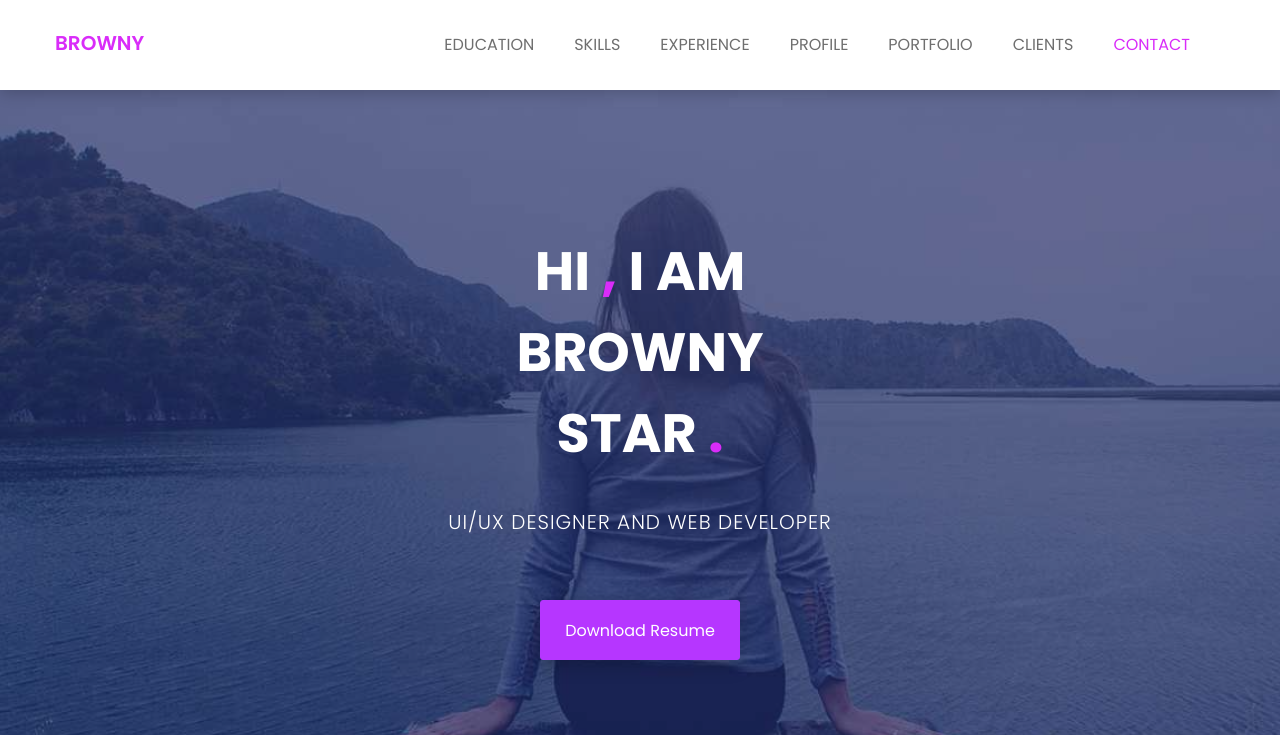
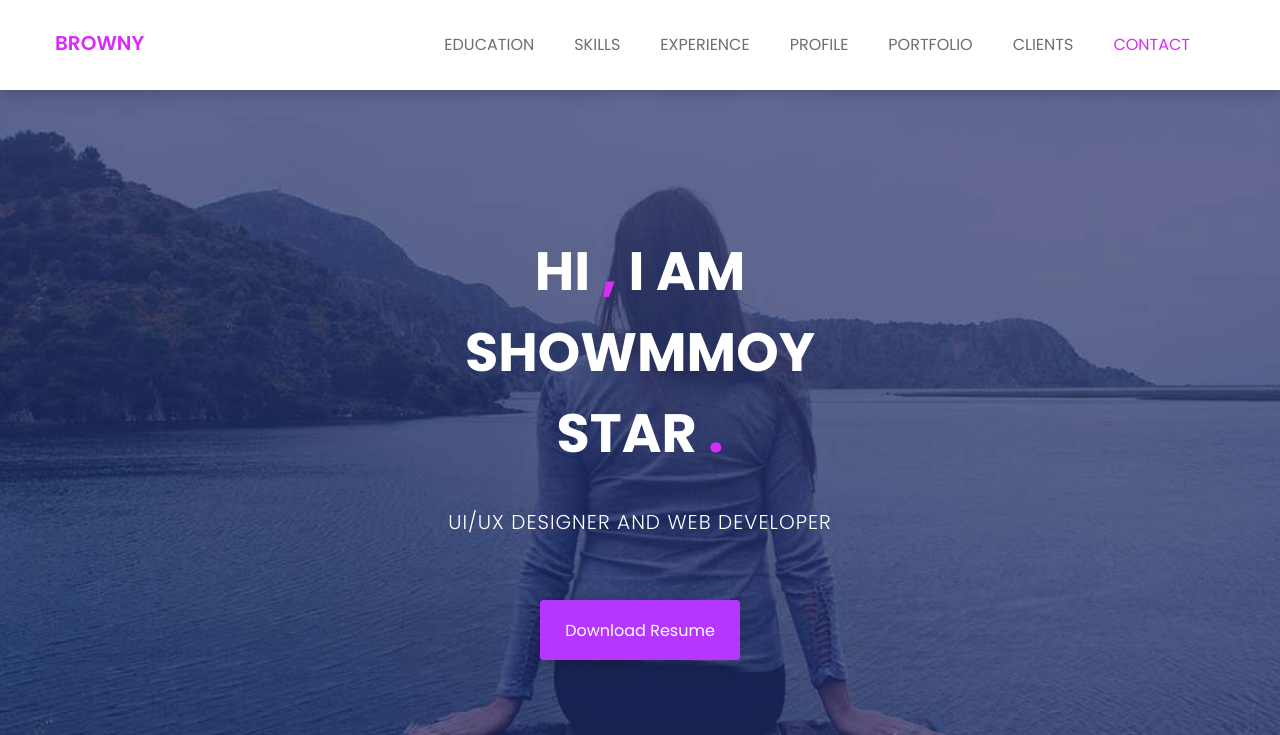
Before and after one commit to Showmmoy/portfolio, a plain HTML site: page index.html in a window 1280 px wide. Shown: the top 735 px of the page. Drawn offline with nearby package versions, Linux system fonts and the light colour scheme.

Commit message:
Update index.html

```diff
--- a/index.html
+++ b/index.html
@@ -103,7 +103,7 @@
 				<div class="row">
 					<div class="col-md-12 text-center">
 						<div class="header-text">
-							<h2>hi <span>,</span> i am <br> browny <br> star <span>.</span>   </h2>
+							<h2>hi <span>,</span> i am <br> showmmoy <br> star <span>.</span>   </h2>
 							<p>ui/ux designer and web developer</p>
 							<a href="assets/download/browney.txt" download>download resume</a>
 						</div><!--/.header-text-->
```
